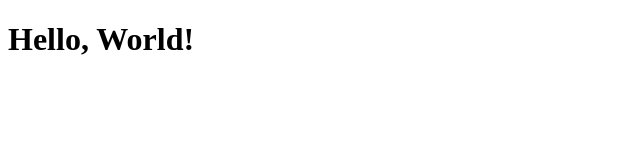
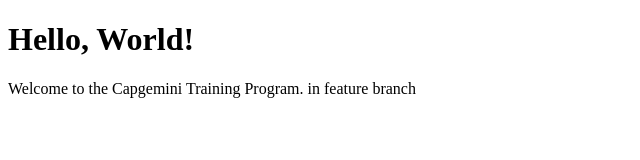
Before and after one commit to Prasad2854/Capgemini_Training, a plain HTML site: page index.html in a window 1280 px wide. Shown: the whole page, without its empty margins (0-640 px from the left). Drawn offline with Linux system fonts and the light colour scheme.

Commit message:
Modified index.html in feature branch!!

```diff
--- a/index.html
+++ b/index.html
@@ -7,5 +7,6 @@
   </head>
   <body>
     <h1>Hello, World!</h1>
+    <p>Welcome to the Capgemini Training Program. in feature branch</p>
   </body>
 </html>
```
